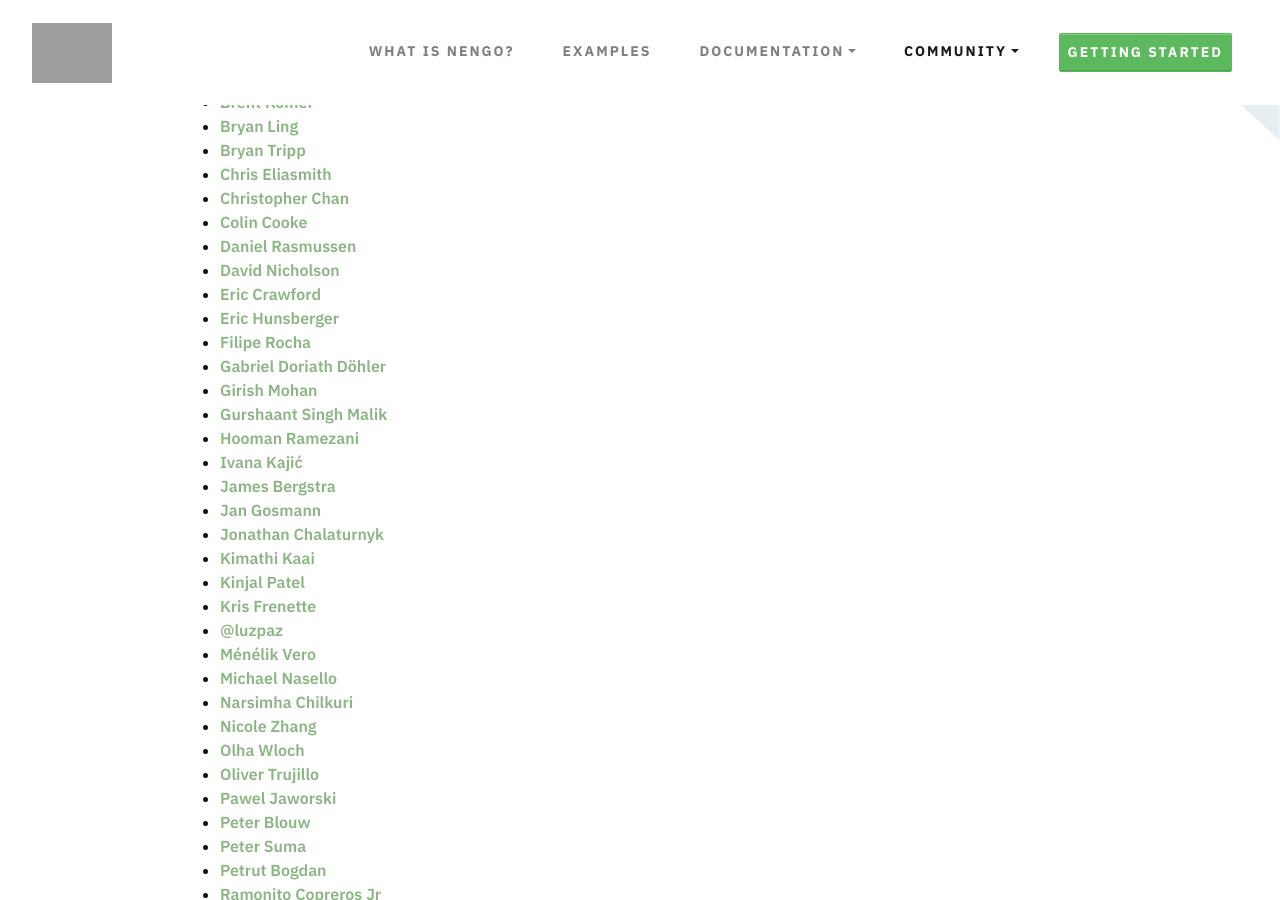
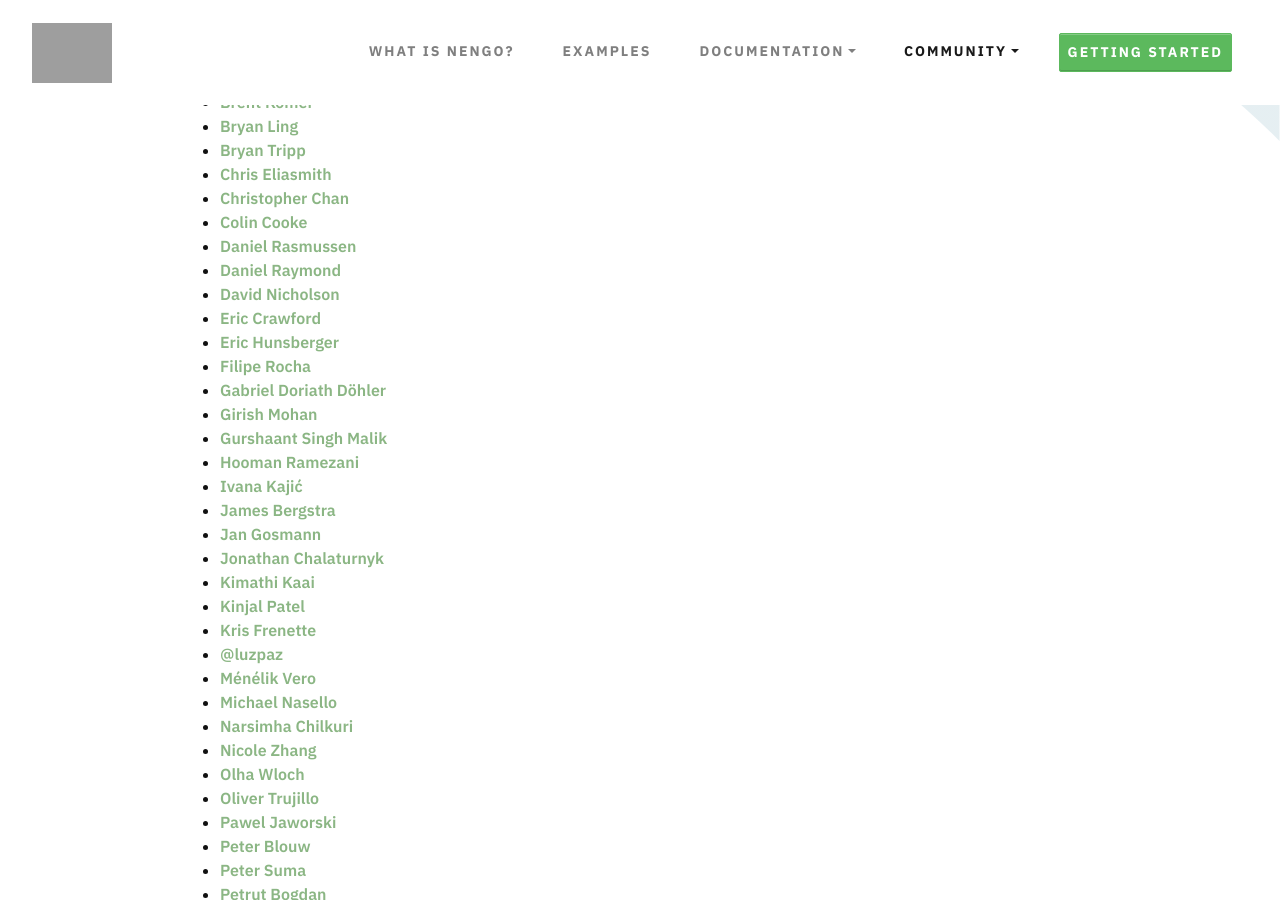
Before and after one commit to nengo/nengo.github.io, a Jekyll site: the page built from people.md, in a window 1280 px wide and 900 px high, scrolled down 674 px. Built offline with Jekyll 4.4.1, drawn with Linux system fonts in a browser that asks for light colours; nearby versions of some CDN libraries.

Commit message:
Add Daniel Raymond to people.md

```diff
--- a/people.md
+++ b/people.md
@@ -35,6 +35,7 @@
 - [Christopher Chan](mailto:c88chan@uwaterloo.ca)
 - [Colin Cooke](mailto:clvcooke@uwaterloo.ca)
 - [Daniel Rasmussen](mailto:dhrsmss@gmail.com)
+- [Daniel Raymond](mailto:dan@raymond.ch)
 - [David Nicholson](mailto:nicholdav@gmail.com)
 - [Eric Crawford](mailto:eric.crawford@mail.mcgill.ca)
 - [Eric Hunsberger](mailto:erichuns@gmail.com)
```
